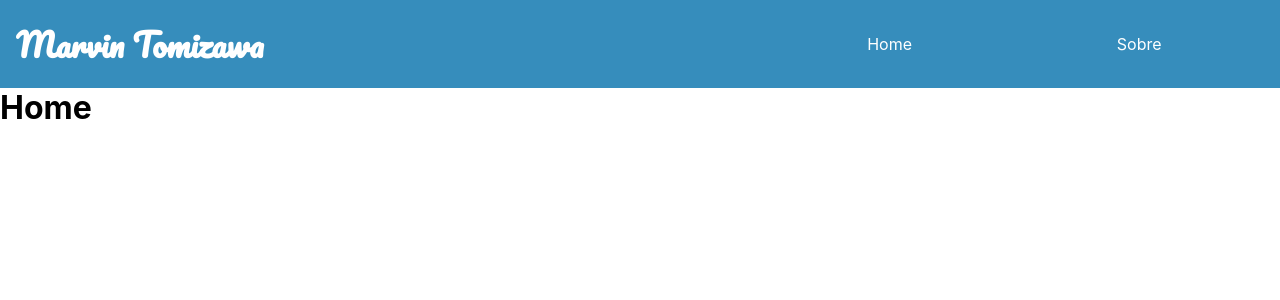
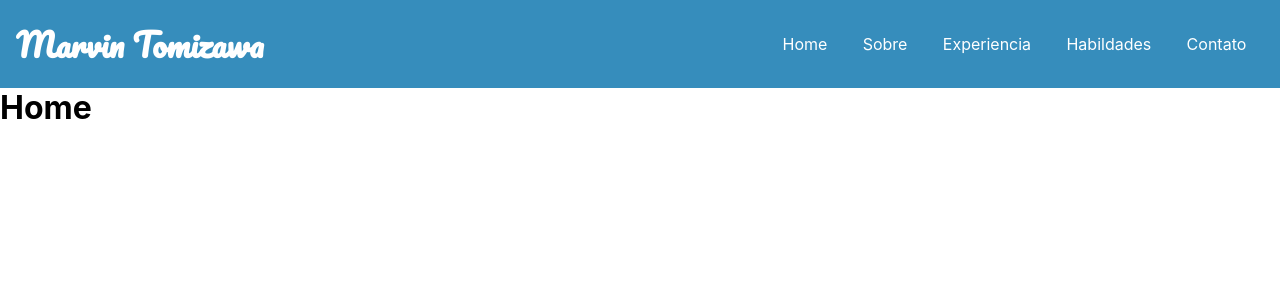
Before and after one commit to MarvinTomizawa/MarvinTomizawa.github.io, a React (Create React App) app: page / in a window 1280 px wide. Shown: the top 300 px of the page. Built offline with nearby package versions, Linux system fonts and the light colour scheme.

Commit message:
Adicionado alguns placeholders para rotas

```diff
--- a/src/App.tsx
+++ b/src/App.tsx
@@ -9,10 +9,17 @@ import NotFound from "./components/NotFound/NotFound";
 import Header from "./components/Header/Header";
 import RouteModel from "./models/RouteModel";
 
+const Contato = () => <h1>Contato</h1>;
+const Experiencia = () => <h1>Experiencia</h1>;
+const Habilidades = () => <h1>Habilidades</h1>;
+
 class App extends React.Component {
   private routes: RouteModel[] = [
     new RouteModel("/", "Home", Home, true),
     new RouteModel("/sobre", "Sobre", Sobre),
+    new RouteModel("/experiencia", "Experiencia", Experiencia),
+    new RouteModel("/habilidades", "Habildades", Habilidades),
+    new RouteModel("/contato", "Contato", Contato),
     new RouteModel("*", "NotFound", NotFound, false, false),
   ];
 
```
